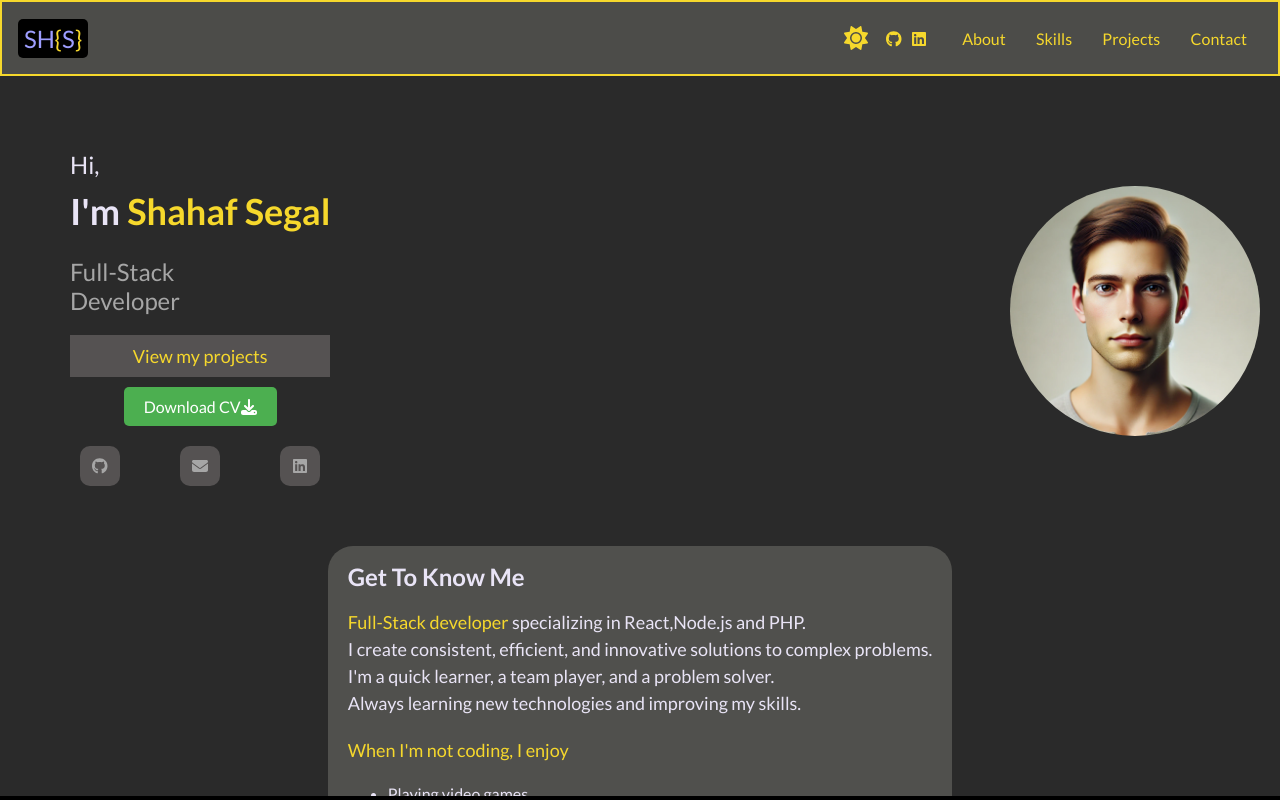
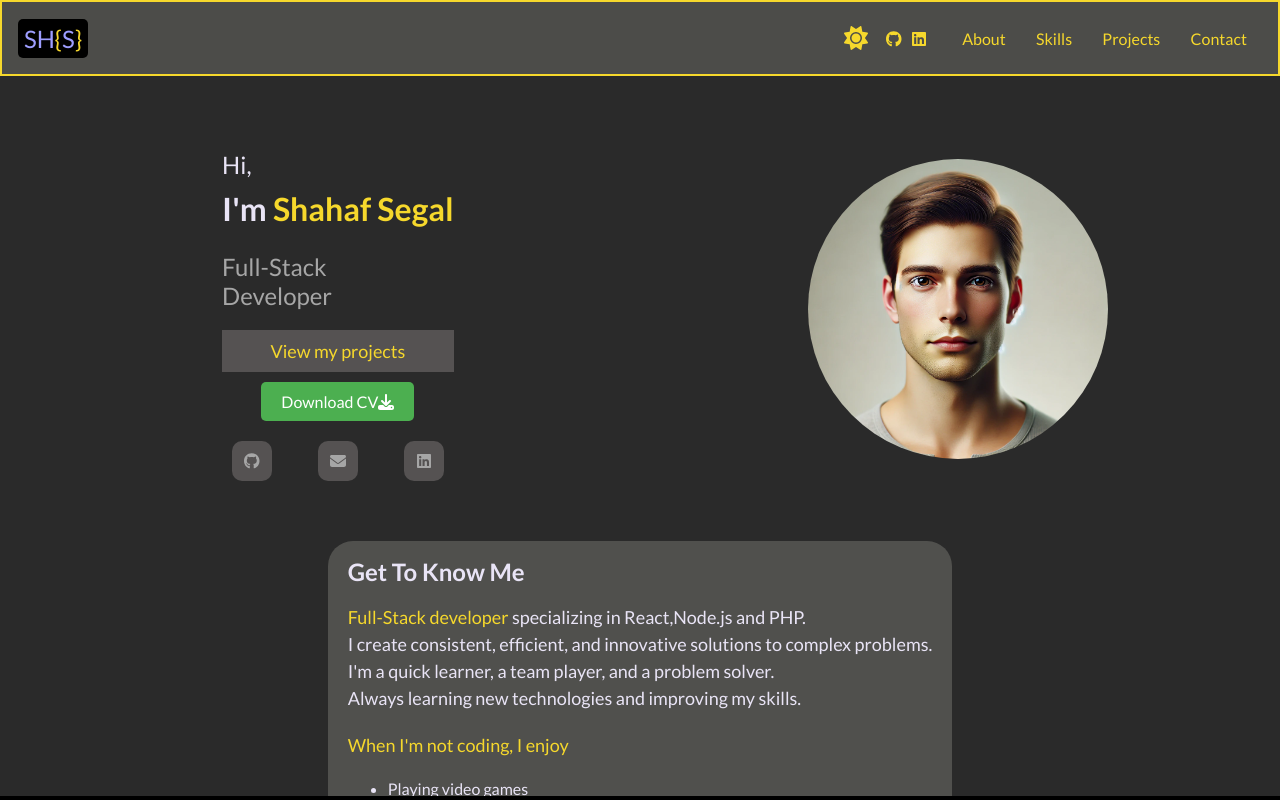
Before and after one commit to shahaf-Segal/Portfolio_Shahaf, a React (Vite) app: page / in a window 1280 px wide. Shown: the top 800 px of the page. Built offline with nearby package versions, Linux system fonts and the light colour scheme.

Commit message:
stylee changes to about

```diff
--- a/src/components/Sections/Home/Hero/Hero.module.scss
+++ b/src/components/Sections/Home/Hero/Hero.module.scss
@@ -14,7 +14,7 @@
   }
 
   .name_container {
-    font-size: 36px;
+    font-size: 32px;
     font-weight: bold;
     margin-bottom: 10px;
 
--- a/src/components/Sections/Home/Home.module.scss
+++ b/src/components/Sections/Home/Home.module.scss
@@ -6,20 +6,24 @@
   display: flex;
   flex-direction: column;
   background-color: var(--secondary-background-color);
-  justify-content: space-around;
+  justify-content: space-evenly;
 
   .top_section {
     z-index: 100;
     display: flex;
     flex-direction: row;
-    justify-content: space-between;
+    justify-content: space-around;
     align-items: center;
     .profile_picture {
-      width: 250px;
+      width: 300px;
       max-width: 50%;
       max-height: 80%;
       border-radius: 50%;
       margin-right: 20px;
+
+      @media (max-width: 600px) {
+        width: 250px;
+      }
     }
   }
 }
```
